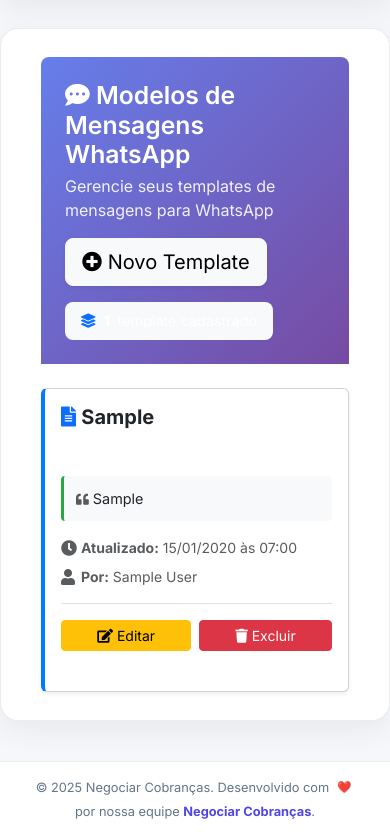
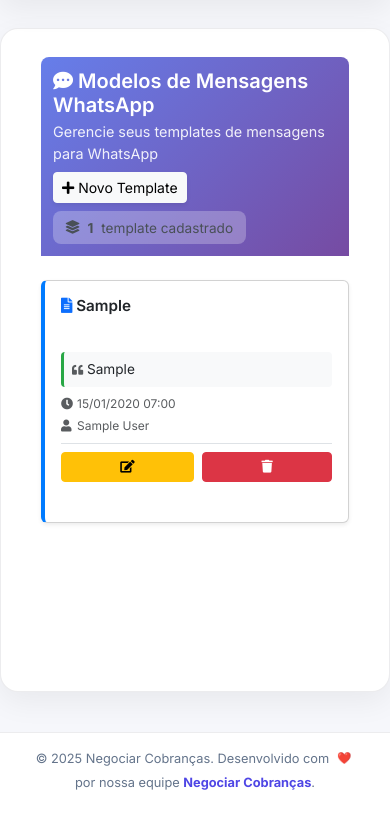
Before and after one commit to leandrosuy2/app_admin, a Django app: page /templates-mensagens/ in a window 390 px wide. Shown: the part 57-894 px from the top of the page. After the commit the page ends 847 px from the top, so only its background shows below. Run offline with Django 4.2, Linux system fonts and the light colour scheme; a user stored in the database is signed in; data comes from the database, SQL or seed files in the repository; tables that the repository leaves empty hold one stand-in row (values such as "Sample post"); parts of the project's set-up code (start-up, migrations or seed data) failed here and were passed over; some libraries are stand-ins or nearby versions.

Commit message:
Ajuste nos layouts de mensagens

```diff
--- a/core/templates/templates_mensagens_listar.html
+++ b/core/templates/templates_mensagens_listar.html
@@ -14,22 +14,22 @@
     .template-header {
         background: linear-gradient(135deg, #667eea 0%, #764ba2 100%);
         color: white;
-        padding: 1.5rem;
+        padding: 1rem;
         border-radius: 0.5rem 0.5rem 0 0;
     }
     .template-badge {
-        font-size: 0.85rem;
-        padding: 0.4rem 0.8rem;
-        border-radius: 20px;
+        font-size: 0.75rem;
+        padding: 0.3rem 0.6rem;
+        border-radius: 15px;
     }
     .mensagem-preview {
         background: #f8f9fa;
-        padding: 0.75rem;
+        padding: 0.5rem;
         border-radius: 0.25rem;
         border-left: 3px solid #28a745;
-        font-size: 0.9rem;
-        line-height: 1.5;
-        max-height: 80px;
+        font-size: 0.85rem;
+        line-height: 1.4;
+        max-height: 60px;
         overflow: hidden;
         text-overflow: ellipsis;
     }
@@ -37,10 +37,22 @@
         display: inline-flex;
         align-items: center;
         gap: 0.5rem;
-        padding: 0.5rem 1rem;
-        background: #f8f9fa;
+        padding: 0.4rem 0.8rem;
+        background: rgba(255, 255, 255, 0.2);
         border-radius: 0.5rem;
-        font-size: 0.9rem;
+        font-size: 0.85rem;
+        color: #495057 !important;
+    }
+    @media (max-width: 768px) {
+        .template-header {
+            padding: 0.75rem;
+        }
+        .template-header h2 {
+            font-size: 1.25rem;
+        }
+        .template-header p {
+            font-size: 0.85rem;
+        }
     }
     .action-buttons {
         display: flex;
@@ -65,26 +77,27 @@
             <div class="template-header">
                 <div class="d-flex justify-content-between align-items-center flex-wrap">
                     <div>
-                        <h2 class="mb-1" style="font-weight: 600;">
+                        <h4 class="mb-1" style="font-weight: 600; font-size: 1.25rem;">
                             <i class="fas fa-comment-dots mr-2"></i>
                             Modelos de Mensagens WhatsApp
-                        </h2>
-                        <p class="mb-0" style="opacity: 0.9;">
+                        </h4>
+                        <p class="mb-0" style="opacity: 0.9; font-size: 0.9rem;">
                             Gerencie seus templates de mensagens para WhatsApp
                         </p>
                     </div>
-                    <div class="mt-3 mt-md-0">
-                        <a href="{% url 'adicionar_template_mensagem' %}" class="btn btn-light btn-lg shadow-sm">
-                            <i class="fas fa-plus-circle mr-2"></i>
+                    <div class="mt-2 mt-md-0">
+                        <a href="{% url 'adicionar_template_mensagem' %}" class="btn btn-light btn-sm shadow-sm">
+                            <i class="fas fa-plus mr-1"></i>
                             Novo Template
                         </a>
                     </div>
                 </div>
                 {% if templates %}
-                <div class="mt-3">
-                    <span class="stats-badge">
-                        <i class="fas fa-layer-group text-primary"></i>
-                        <strong>{{ templates|length }}</strong> template{{ templates|length|pluralize:"s" }} cadastrado{{ templates|length|pluralize:"s" }}
+                <div class="mt-2">
+                    <span class="stats-badge" style="color: #495057 !important; background: rgba(255, 255, 255, 0.25) !important;">
+                        <i class="fas fa-layer-group"></i>
+                        <strong style="color: #495057;">{{ templates|length }}</strong>
+                        <span style="color: #495057;">template{{ templates|length|pluralize:"s" }} cadastrado{{ templates|length|pluralize:"s" }}</span>
                     </span>
                 </div>
                 {% endif %}
@@ -116,20 +129,20 @@
     {% if templates %}
         <div class="row">
             {% for template in templates %}
-            <div class="col-12 col-lg-6 col-xl-4">
+            <div class="col-12 col-sm-6 col-lg-4 mb-3">
                 <div class="card template-card shadow-sm h-100">
-                    <div class="card-body">
+                    <div class="card-body p-3">
                         <!-- Header do Card -->
-                        <div class="d-flex justify-content-between align-items-start mb-3">
+                        <div class="d-flex justify-content-between align-items-start mb-2">
                             <div class="flex-grow-1">
-                                <h5 class="card-title mb-1">
-                                    <i class="fas fa-file-alt text-primary mr-2"></i>
-                                    <strong>{{ template.template }}</strong>
-                                </h5>
+                                <h6 class="card-title mb-1" style="font-size: 0.95rem; font-weight: 600;">
+                                    <i class="fas fa-file-alt text-primary mr-1"></i>
+                                    {{ template.template }}
+                                </h6>
                                 {% if template.empresa %}
                                     <span class="template-badge badge badge-info">
                                         <i class="fas fa-building mr-1"></i>
-                                        {{ template.empresa.nome_fantasia|truncatewords:3 }}
+                                        {{ template.empresa.nome_fantasia|truncatewords:2 }}
                                     </span>
                                 {% else %}
                                     <span class="template-badge badge badge-secondary">
@@ -141,43 +154,43 @@
                         </div>
 
                         <!-- Preview da Mensagem -->
-                        <div class="mensagem-preview mb-3">
-                            <i class="fas fa-quote-left text-muted mr-2" style="font-size: 0.8rem;"></i>
-                            {{ template.mensagem|truncatewords:20|striptags }}
+                        <div class="mensagem-preview mb-2">
+                            <i class="fas fa-quote-left text-muted mr-1" style="font-size: 0.7rem;"></i>
+                            {{ template.mensagem|truncatewords:15|striptags }}
                         </div>
 
                         <!-- Informações -->
-                        <div class="mb-3">
-                            <div class="d-flex align-items-center mb-2">
-                                <i class="fas fa-clock text-muted mr-2" style="width: 20px;"></i>
-                                <small class="text-muted">
-                                    <strong>Atualizado:</strong> {{ template.atualizado_em|date:"d/m/Y" }} às {{ template.atualizado_em|date:"H:i" }}
+                        <div class="mb-2">
+                            <div class="d-flex align-items-center mb-1">
+                                <i class="fas fa-clock text-muted mr-1" style="width: 16px; font-size: 0.75rem;"></i>
+                                <small class="text-muted" style="font-size: 0.75rem;">
+                                    {{ template.atualizado_em|date:"d/m/Y H:i" }}
                                 </small>
                             </div>
                             {% if template.atualizado_por %}
                             <div class="d-flex align-items-center">
-                                <i class="fas fa-user text-muted mr-2" style="width: 20px;"></i>
-                                <small class="text-muted">
-                                    <strong>Por:</strong> {{ template.atualizado_por.get_full_name|default:template.atualizado_por.username }}
+                                <i class="fas fa-user text-muted mr-1" style="width: 16px; font-size: 0.75rem;"></i>
+                                <small class="text-muted" style="font-size: 0.75rem;">
+                                    {{ template.atualizado_por.get_full_name|default:template.atualizado_por.username|truncatewords:2 }}
                                 </small>
                             </div>
                             {% endif %}
                         </div>
 
                         <!-- Botões de Ação -->
-                        <div class="action-buttons mt-3 pt-3 border-top">
+                        <div class="action-buttons mt-2 pt-2 border-top">
                             <a href="{% url 'editar_template_mensagem' template.pk %}"
                                class="btn btn-warning btn-sm flex-fill"
-                               title="Editar template">
-                                <i class="fas fa-edit mr-1"></i>
-                                Editar
+                               title="Editar"
+                               style="font-size: 0.8rem; padding: 0.25rem 0.5rem;">
+                                <i class="fas fa-edit"></i>
                             </a>
                             <a href="{% url 'excluir_template_mensagem' template.pk %}"
                                class="btn btn-danger btn-sm flex-fill"
-                               title="Excluir template"
+                               title="Excluir"
+                               style="font-size: 0.8rem; padding: 0.25rem 0.5rem;"
                                onclick="return confirm('Tem certeza que deseja excluir o template \"{{ template.template }}\"?')">
-                                <i class="fas fa-trash mr-1"></i>
-                                Excluir
+                                <i class="fas fa-trash"></i>
                             </a>
                         </div>
                     </div>
```
Also changed, not shown: core/templates/template_mensagem_adicionar.html (+47 -28 lines), core/templates/template_mensagem_editar.html (+47 -28 lines).
